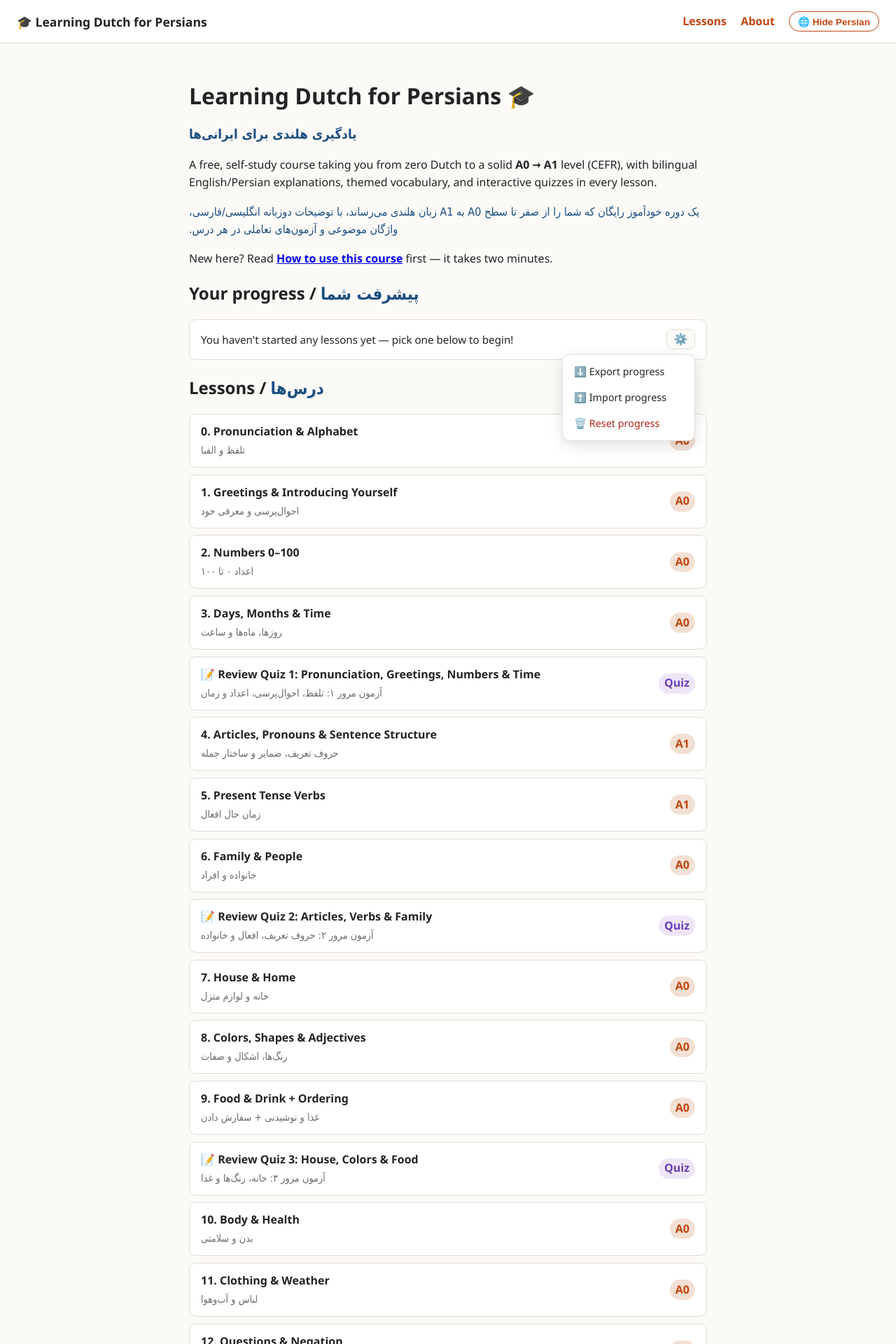
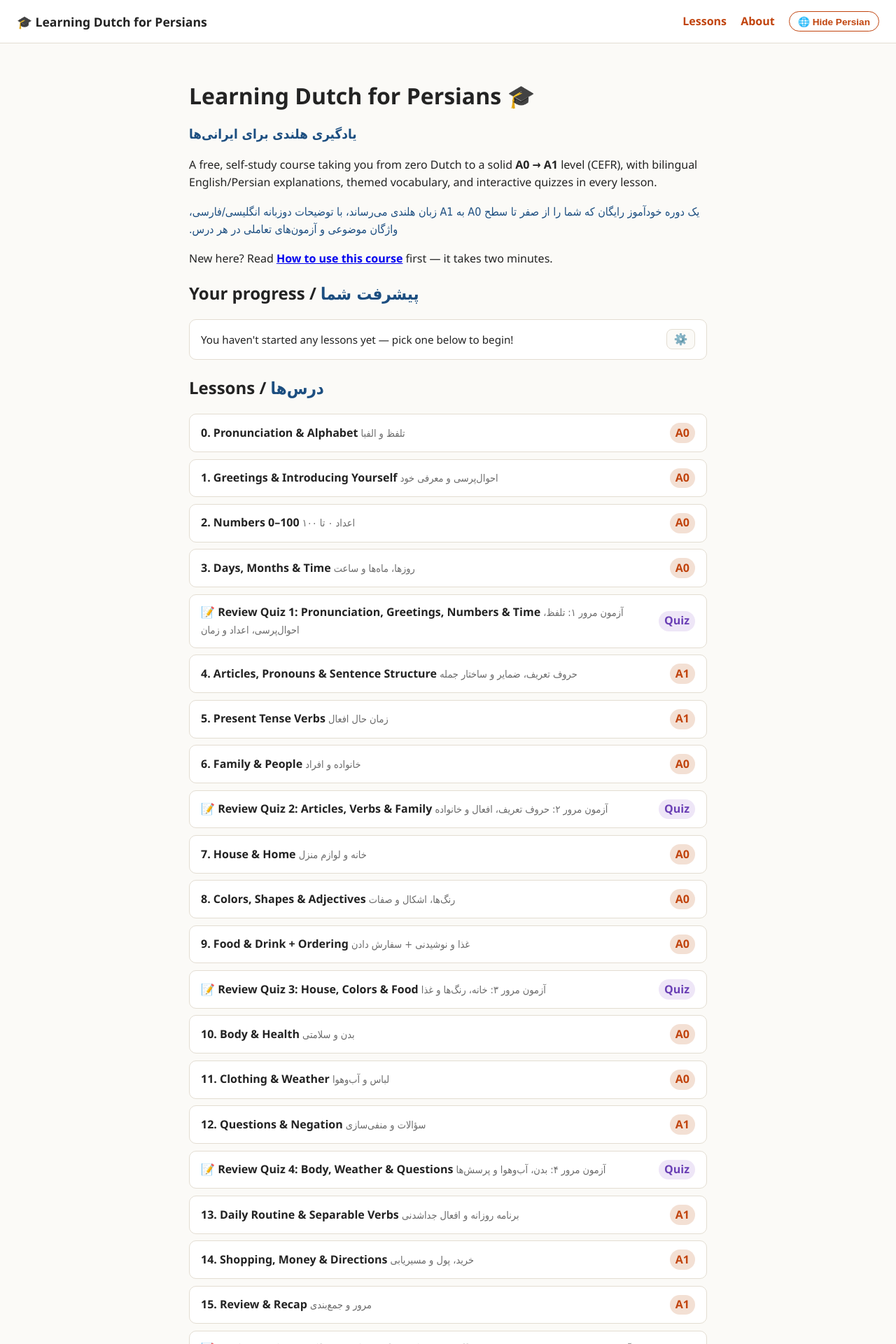
Before and after one commit to adibfara/LearnDutchForPersians, a Jekyll site: the page built from index.md, in a window 1280 px wide. Shown: the top 1920 px of the page at 70% size. Built offline with Jekyll 4.4.1, drawn with Linux system fonts in a browser that asks for light colours.

Commit message:
update lessons and quizes

```diff
--- a/_config.yml
+++ b/_config.yml
@@ -3,7 +3,7 @@ description: >-
   A free A0-A1 self-study Dutch course for Persian (Farsi) speakers —
   یک دوره خودآموز رایگان هلندی سطح A0-A1 برای فارسی‌زبانان
 lang: en
-baseurl: "/LearnDutch"
+baseurl: "/LearnDutchForPersians"
 url: "https://adibfara.github.io"
 
 markdown: kramdown
--- a/assets/css/style.css
+++ b/assets/css/style.css
@@ -266,8 +266,8 @@ code {
 
 .lesson-list-title-fa {
   font-size: 0.9rem;
+  font-weight: 400;
   color: var(--muted);
-  margin-top: 0.15rem;
 }
 
 .lesson-list-badges {
@@ -342,6 +342,8 @@ code {
   z-index: 10;
 }
 
+.progress-settings-menu[hidden] { display: none; }
+
 .progress-settings-menu button,
 .progress-settings-menu .progress-import-label {
   border: none;
--- a/assets/js/progress-home.js
+++ b/assets/js/progress-home.js
@@ -45,7 +45,7 @@
         summary.textContent = "You haven't started any lessons yet — pick one below to begin!";
         summary.setAttribute("dir", "ltr");
       } else {
-        summary.textContent = "You've viewed " + viewedCount + " of " + total + " lessons.";
+        summary.textContent = "You've completed " + viewedCount + " of " + total + " lessons.";
       }
     }
   }
--- a/index.md
+++ b/index.md
@@ -37,9 +37,8 @@ New here? Read **[How to use this course](/about/)** first — it takes two minu
   <li data-slug="{{ l.slug }}">
     <div class="lesson-list-main">
       <a href="{{ l.url | relative_url }}">
-        {% if l.quiz_lesson %}📝{% else %}{{ l.order }}.{% endif %} {{ l.title }}
+        {% if l.quiz_lesson %}📝{% else %}{{ l.order }}.{% endif %} {{ l.title }}{% if l.title_fa %} <span class="lesson-list-title-fa" dir="rtl" lang="fa">{{ l.title_fa }}</span>{% endif %}
       </a>
-      {% if l.title_fa %}<span class="lesson-list-title-fa" dir="rtl" lang="fa">{{ l.title_fa }}</span>{% endif %}
     </div>
     <div class="lesson-list-badges">
       <span class="lesson-progress-badge" data-progress-slot></span>
```
Also changed, not shown: CLAUDE.md (+2 -2 lines), README.md.
